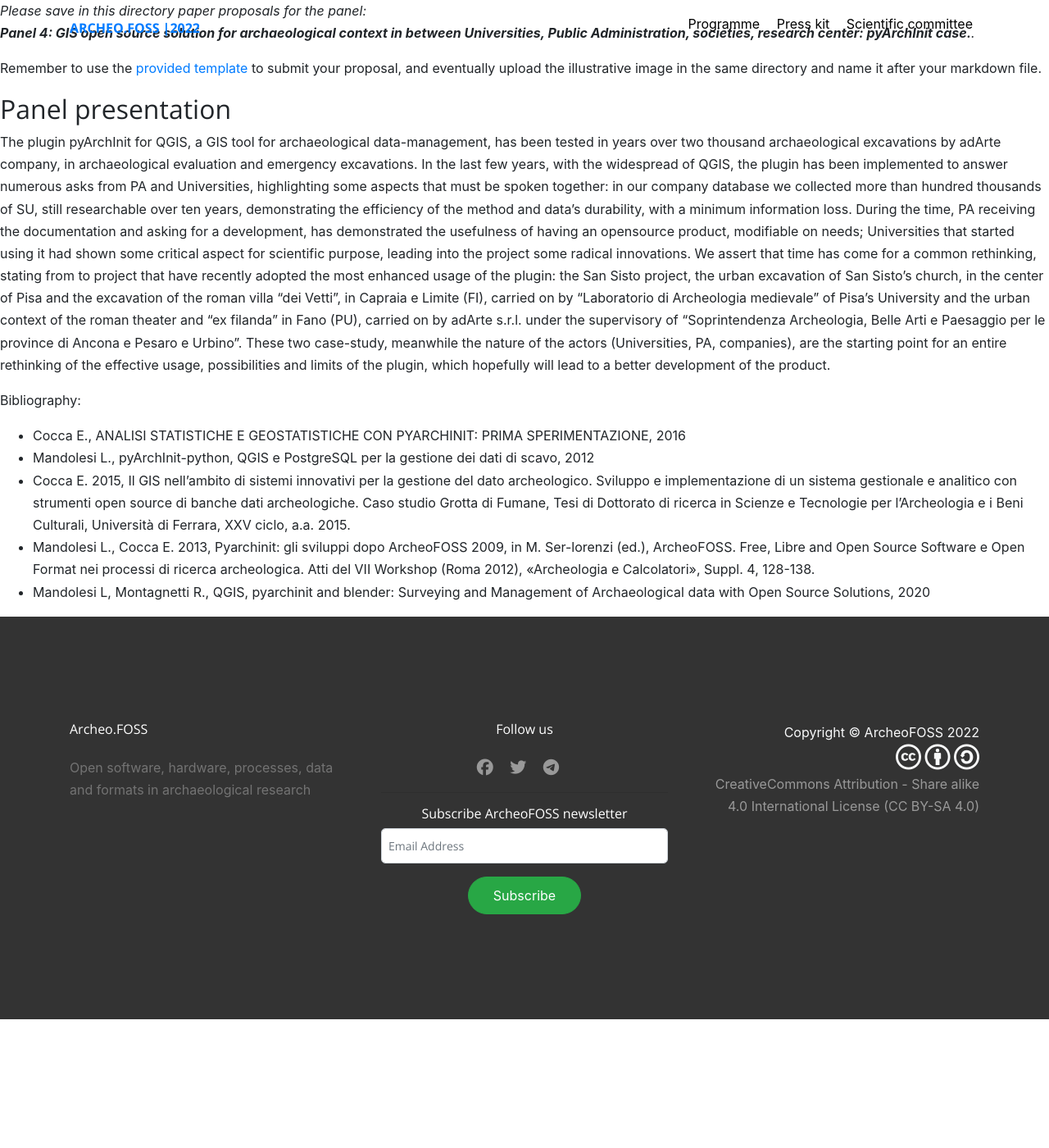
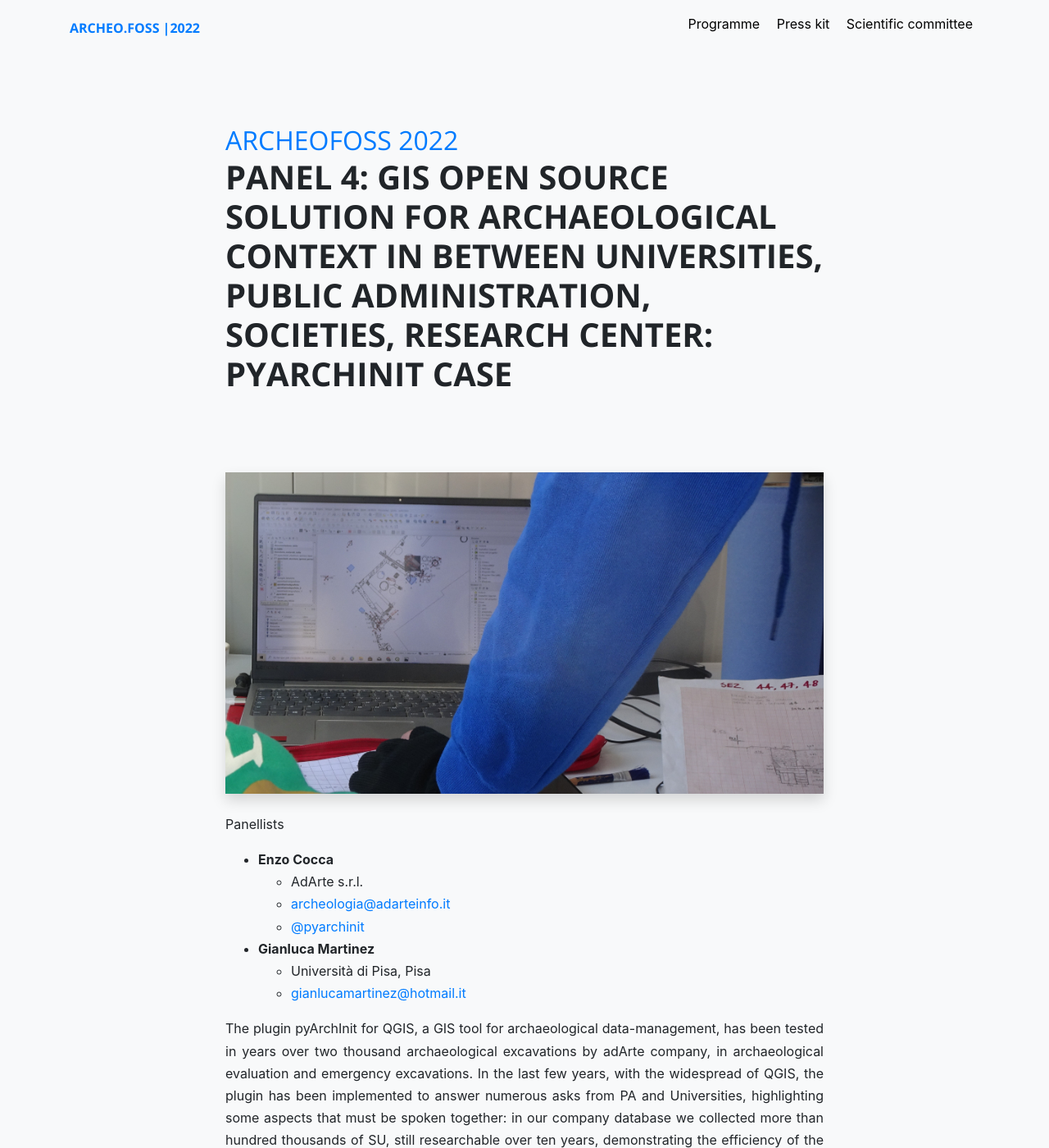
Before and after one commit to archeofoss/archeofoss, a Jekyll site: the page built from 2022/abstracts/pyarchinit/intro.md, in a window 1280 px wide and 1400 px high. Shown: the whole window at 82% size. Built offline with Jekyll 4.4.1, drawn with Linux system fonts in a browser that asks for light colours; nearby versions of some CDN libraries; our own code applies the rules of GitHub Pages for plain Markdown files.

Commit message:
Updated pyarchinit

```diff
--- a/2022/abstracts/pyarchinit/intro.md
+++ b/2022/abstracts/pyarchinit/intro.md
@@ -1,11 +1,23 @@
-*Please save in this directory paper proposals for the panel:
-**Panel 4: GIS open source solution for archaeological context in between Universities, Public Administration, societies, research center: pyArchInit case.**.*
+---
+title: "Panel 4: GIS open source solution for archaeological context in between Universities, Public Administration, societies, research center: pyArchInit case"
+description: "Panel 4: GIS open source solution for archaeological context in between Universities, Public Administration, societies, research center: pyArchInit case"
+layout: article-slim
+img: pyarchinit.jpg
+auths:
+  - name: Enzo Cocca
+    geo: 44.0577767,12.5664531
+  - name: Gianluca Martinez
+    geo: 43.7166586,10.390978
+---
 
-Remember to use the [provided template](https://github.com/archeofoss/archeofoss2022/blob/main/paper-proposal-template.md) to submit your proposal,
-and eventually upload the illustrative image in the same directory and name it after your markdown file.
-
-
-## Panel presentation
+Panellists
+- **Enzo Cocca**
+  - AdArte s.r.l.
+  - [archeologia@adarteinfo.it](mailto:archeologia@adarteinfo.it)
+  - [@pyarchinit](https://mobile.twitter.com/pyarchinit)
+- **Gianluca Martinez**
+  - Università di Pisa, Pisa
+  - [gianlucamartinez@hotmail.it](mailto:gianlucamartinez@hotmail.it)
 
 The plugin pyArchInit for QGIS, a GIS tool for archaeological data-management, has been tested in years over two thousand
 archaeological excavations by adArte company, in archaeological evaluation and emergency excavations. In the last few years, with the widespread of QGIS, the plugin has been implemented to answer numerous asks from PA and Universities, highlighting some aspects that must be spoken together: in our company database we collected more than hundred thousands of SU, still researchable over ten years, demonstrating the efficiency of the method and data’s durability, with a minimum information loss. During the time, PA receiving the documentation and asking for a development, has demonstrated the usefulness of having an
```
Also changed, not shown: 2022/abstracts/pyarchinit/d_onofrio-ciuccarelli.md (+12 -4 lines), 2022/abstracts/pyarchinit/mandolesi-et-al.md (+16 -3 lines), 2022/abstracts/pyarchinit/martinez.md (+10 -3 lines), 2022/abstracts/pyarchinit/moderato-la_salvia.md (+11 -2 lines), 2022/abstracts/pyarchinit/ramazzotti-genchi-antinori.md (+13 -2 lines), 2022/abstracts/pyarchinit/pyarchinit.jpg (added).
